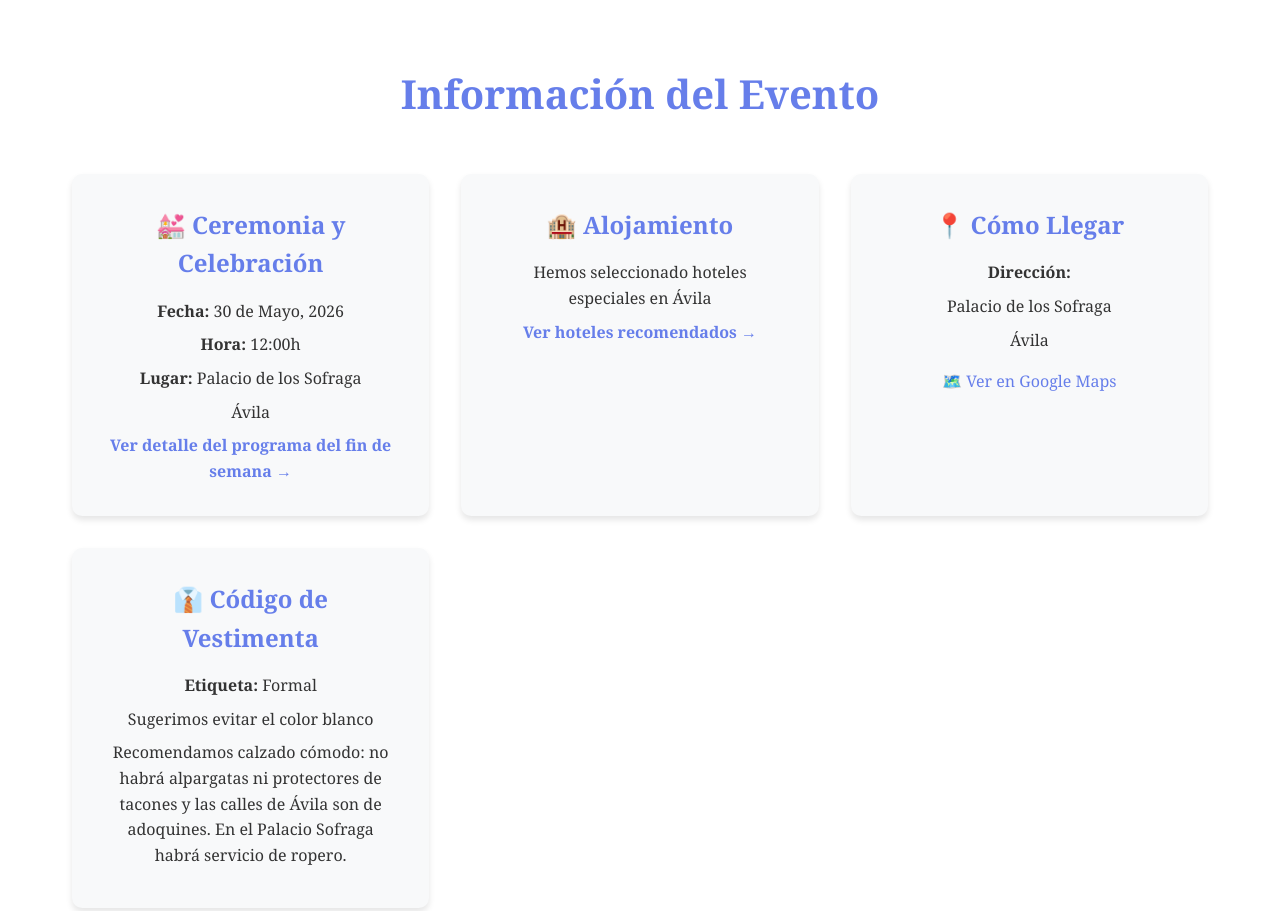
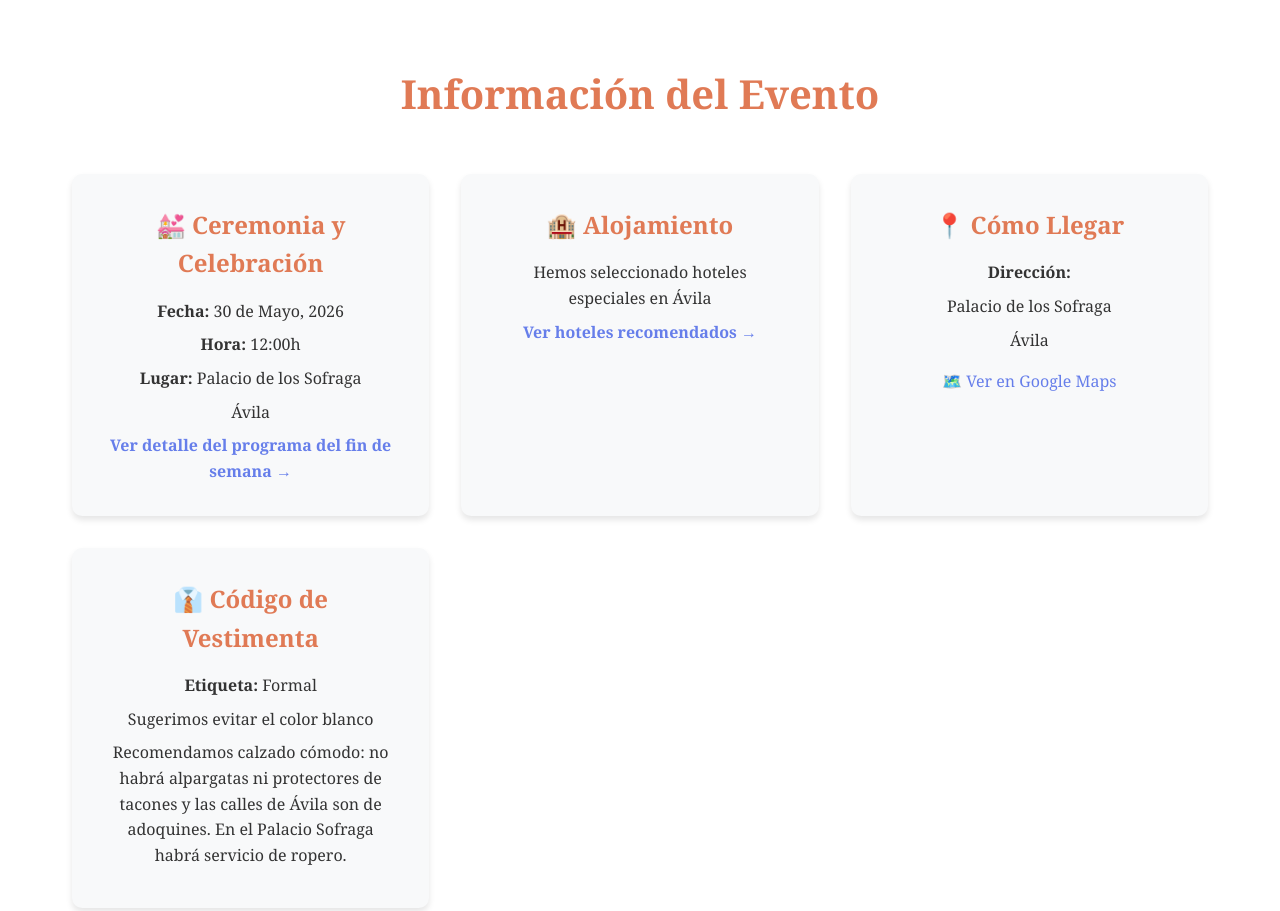
Before and after one commit to pmasiasanchez/bodanneypablo, a plain HTML site: page index.html in a window 1280 px wide. Shown: the part 802-1713 px from the top of the page. Drawn offline with Linux system fonts and the light colour scheme.

Commit message:
Update index.html

```diff
--- a/index.html
+++ b/index.html
@@ -96,7 +96,7 @@
             font-size: 2.5rem;
             text-align: center;
             margin-bottom: 3rem;
-            color: #667eea;
+            color: #E07A55;
         }
 
         .info-grid {
@@ -115,7 +115,7 @@
         }
 
         .info-card h3 {
-            color: #667eea;
+            color: #E07A55;
             margin-bottom: 1rem;
             font-size: 1.5rem;
         }
```
